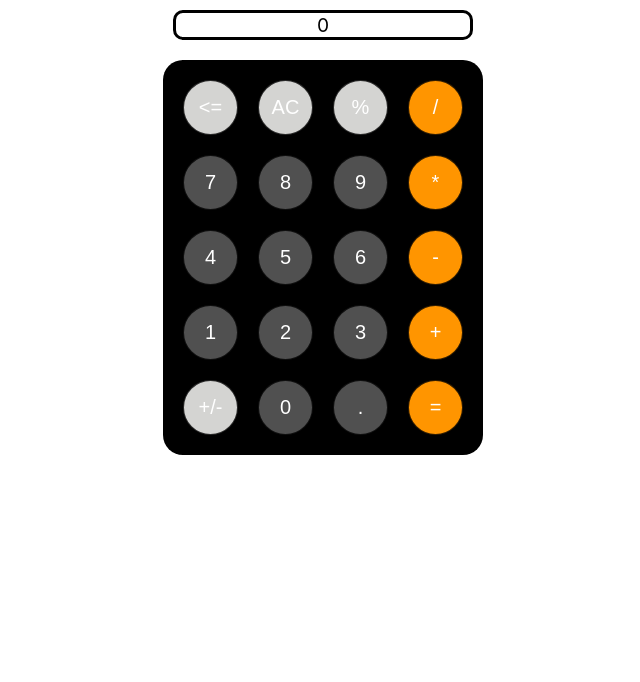
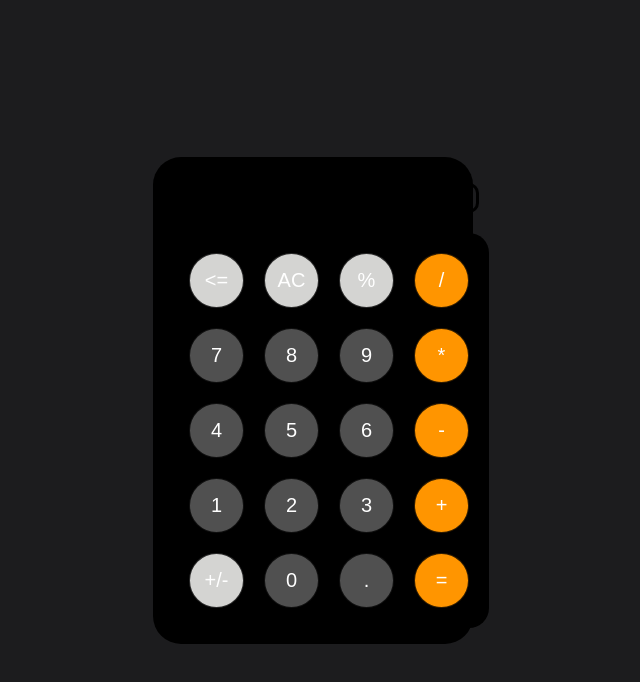
Before and after one commit to derekm28/Calculator, a React (Create React App) app: page / in a window 1280 px wide. Shown: the top 682 px of the page, without its empty margins (327-967 px from the left). Built offline with nearby package versions, Linux system fonts and the light colour scheme.

Commit message:
updating styling

```diff
--- a/src/components/calculator.css
+++ b/src/components/calculator.css
@@ -1,18 +1,21 @@
 .calculatorContainer {
-    /* align-items: center;
-    text-align: center; */
     display: grid;
     column-gap: 10px;
     row-gap: 10px;
-    width: 300px;
+    width: 320px;
+    padding: 16px;
+    box-sizing: border-box;
+    background-color: #000;
+    border-radius: 28px;
 }
 
 body {
-    width: 100%;
-    height: 100%;
+    min-height: 100vh;
+    margin: 0;
     display: flex;
     justify-content: center;
     align-items: center;
+    background-color: #1c1c1e;
 }
 
 .displayContainer {
```
